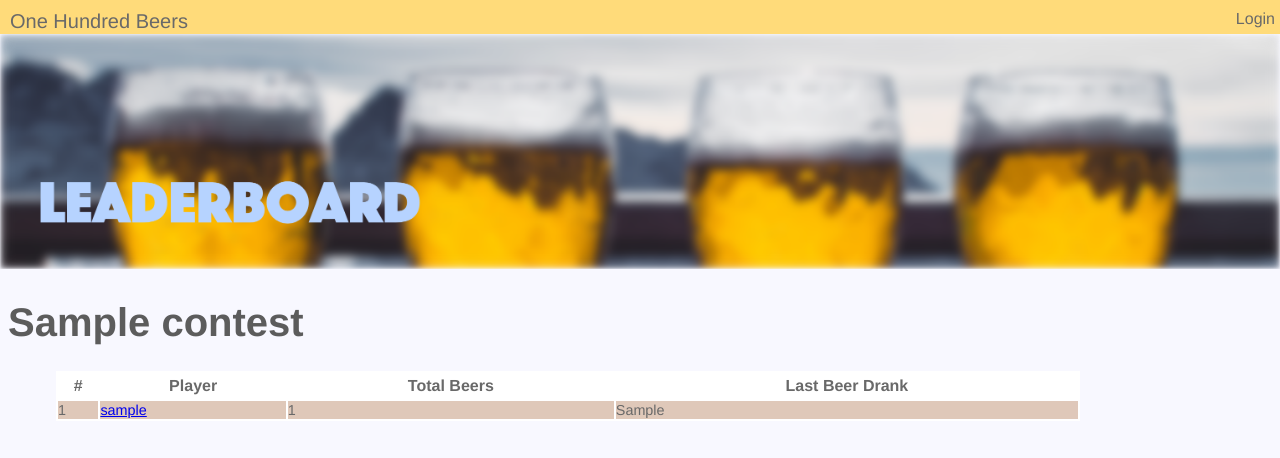
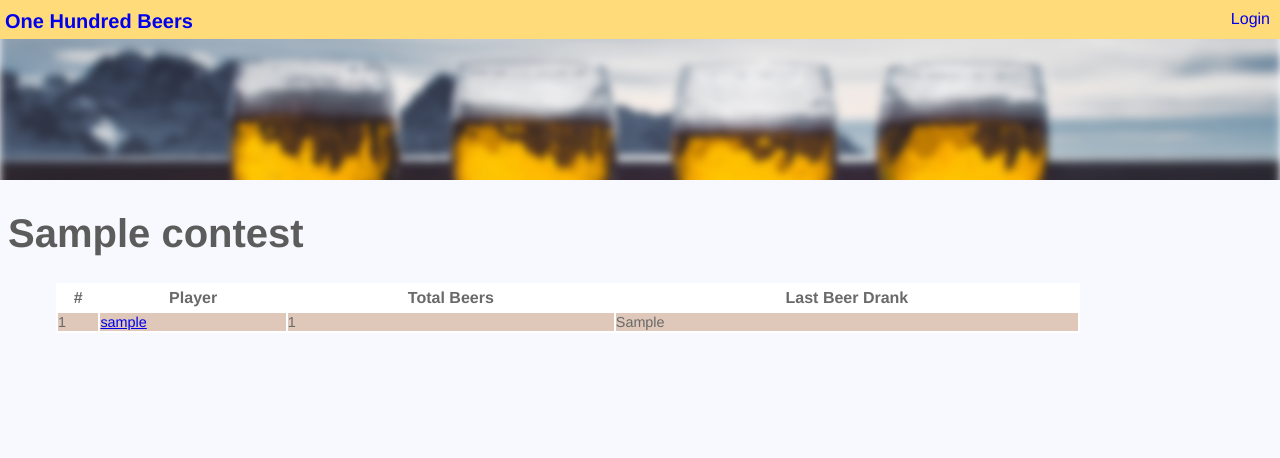
Before and after one commit to nvembar/onehundredbeers, a Django app: template beers/templates/beers/contest.html in a window 1280 px wide. Shown: the top 458 px of the page. Run offline with Django 3.2, Linux system fonts and the light colour scheme; the template is opened without the code that fills it: most values are stand-ins (such as "Sample title", 1, 10 or a date in 2020).

Commit message:
Refactoring styles

```diff
--- a/beers/static/css/beers.css
+++ b/beers/static/css/beers.css
@@ -1,18 +1,17 @@
-/* line 57, ../../../styles/sass/beers.scss */
+/* line 58, ../../../styles/sass/beers.scss */
 body {
   background-color: ghostwhite;
   color: dimgray;
   margin: 0px;
 }
 
-/* line 65, ../../../styles/sass/beers.scss */
+/* line 66, ../../../styles/sass/beers.scss */
 .top {
   background-color: #FFDB7A;
   height: 24px;
   vertical-align: text-top;
   padding-top: 0.625em;
-  padding-left: 0.3125em;
-  margin-right: 0.3125em;
+  padding-bottom: 0.3125em;
   width: 100%;
   margin: 0em;
   display: flex;
@@ -29,8 +28,14 @@ body {
   margin-left: 0.25em;
   margin-bottom: 0.625em;
 }
+/* line 86, ../../../styles/sass/beers.scss */
+.header-title-box a:link, .header-title-box a:visited, .header-title-box a:active, .header-title-box a:hover {
+  font-weight: bold;
+  text-decoration: none;
+  text-decoration-color: dimgray;
+}
 
-/* line 88, ../../../styles/sass/beers.scss */
+/* line 93, ../../../styles/sass/beers.scss */
 .header-login-box {
   font-family: Helvetica, sans-serif;
   font-size: 1rem;
@@ -41,65 +46,70 @@ body {
   border-left-color: #EFD181;
   padding-right: 0.625em;
 }
+/* line 102, ../../../styles/sass/beers.scss */
+.header-login-box a:link, .header-login-box a:visited, .header-login-box a:active, .header-login-box a:hover {
+  text-decoration: none;
+  text-decoration-color: dimgray;
+}
 
-/* line 99, ../../../styles/sass/beers.scss */
+/* line 108, ../../../styles/sass/beers.scss */
 #topimage {
   width: 100%;
 }
 
-/* line 103, ../../../styles/sass/beers.scss */
+/* line 112, ../../../styles/sass/beers.scss */
 .content {
   font-family: Helvetica, sans-serif;
   margin-left: 0.5em;
   width: 100%;
 }
-/* line 108, ../../../styles/sass/beers.scss */
+/* line 117, ../../../styles/sass/beers.scss */
 .content h1 {
   font-size: 2.5rem;
   color: #5c5c5c;
 }
-/* line 114, ../../../styles/sass/beers.scss */
+/* line 123, ../../../styles/sass/beers.scss */
 .content h2 {
   font-size: 2rem;
   color: #767676;
 }
 
-/* line 122, ../../../styles/sass/beers.scss */
+/* line 131, ../../../styles/sass/beers.scss */
 #pstmt {
   font-size: 0.5em;
 }
 
-/* line 127, ../../../styles/sass/beers.scss */
+/* line 136, ../../../styles/sass/beers.scss */
 .core-table table, .player-beers table, .contest-summary-list table, .contest-leaderboard table {
   background-color: white;
   width: 100%;
 }
-/* line 130, ../../../styles/sass/beers.scss */
+/* line 139, ../../../styles/sass/beers.scss */
 .core-table table th, .player-beers table th, .contest-summary-list table th, .contest-leaderboard table th {
   height: 1.5em;
   font-size: 1rem;
   background-color: white;
 }
-/* line 135, ../../../styles/sass/beers.scss */
+/* line 144, ../../../styles/sass/beers.scss */
 .core-table table tr, .player-beers table tr, .contest-summary-list table tr, .contest-leaderboard table tr {
   height: 1.25em;
   font-size: 0.9rem;
 }
-/* line 139, ../../../styles/sass/beers.scss */
+/* line 148, ../../../styles/sass/beers.scss */
 .core-table table td, .player-beers table td, .contest-summary-list table td, .contest-leaderboard table td {
   background-color: #dfc8b9;
   padding: 0;
   margin: 0;
 }
 
-/* line 147, ../../../styles/sass/beers.scss */
+/* line 156, ../../../styles/sass/beers.scss */
 .player-beers {
   width: 80%;
   margin-left: 3em;
   margin-top: 0.5em;
 }
 
-/* line 154, ../../../styles/sass/beers.scss */
+/* line 163, ../../../styles/sass/beers.scss */
 .contest-summary-list {
   float: right;
   vertical-align: text-top;
@@ -108,14 +118,14 @@ body {
   margin: 0.25em;
 }
 
-/* line 163, ../../../styles/sass/beers.scss */
+/* line 172, ../../../styles/sass/beers.scss */
 .contest-leaderboard {
   width: 80%;
   margin-left: 3em;
   margin-top: 0.5em;
 }
 
-/* line 170, ../../../styles/sass/beers.scss */
+/* line 179, ../../../styles/sass/beers.scss */
 .three-column-box {
   display: flex;
   width: 100%;
@@ -125,7 +135,7 @@ body {
   margin-top: 2em;
 }
 
-/* line 179, ../../../styles/sass/beers.scss */
+/* line 188, ../../../styles/sass/beers.scss */
 .column-box {
   width: 25%;
   margin-left: 0.5em;
@@ -133,7 +143,7 @@ body {
   text-align: center;
 }
 
-/* line 186, ../../../styles/sass/beers.scss */
+/* line 195, ../../../styles/sass/beers.scss */
 img.column-icon {
   display: block;
   width: 50%;
@@ -142,7 +152,7 @@ img.column-icon {
   margin-right: auto;
 }
 
-/* line 194, ../../../styles/sass/beers.scss */
+/* line 203, ../../../styles/sass/beers.scss */
 .login-box {
   width: 34.125em;
   display: block;
@@ -150,7 +160,7 @@ img.column-icon {
   margin-right: auto;
 }
 
-/* line 203, ../../../styles/sass/beers.scss */
+/* line 212, ../../../styles/sass/beers.scss */
 .login-form {
   display: flex;
   flex-direction: column;
@@ -163,13 +173,13 @@ img.column-icon {
   padding: 1em;
 }
 
-/* line 215, ../../../styles/sass/beers.scss */
+/* line 224, ../../../styles/sass/beers.scss */
 .login-field {
   width: 30em;
   float: left;
   padding-bottom: 0.75em;
 }
-/* line 219, ../../../styles/sass/beers.scss */
+/* line 228, ../../../styles/sass/beers.scss */
 .login-field input {
   font-size: 1.25em;
   width: 23.8em;
@@ -178,18 +188,18 @@ img.column-icon {
   height: 1.5em;
 }
 
-/* line 228, ../../../styles/sass/beers.scss */
+/* line 237, ../../../styles/sass/beers.scss */
 .login-button-row {
   width: 100%;
   padding-bottom: 0.75em;
 }
-/* line 232, ../../../styles/sass/beers.scss */
+/* line 241, ../../../styles/sass/beers.scss */
 .login-button-row input[type=submit] {
   font-size: 1.25em;
   float: right;
 }
 
-/* line 238, ../../../styles/sass/beers.scss */
+/* line 247, ../../../styles/sass/beers.scss */
 .login-label {
   font-size: 1em;
   height: 1em;
--- a/beers/templates/base/base.html
+++ b/beers/templates/base/base.html
@@ -7,11 +7,13 @@
 	</head>
 	<body>
 		<div class="top">
-			<div class="header-title-box">One Hundred Beers</div>
-			<div class="header-login-box">Login</div>
+			<div class="header-title-box"><a href="{% url 'index' %}">One Hundred Beers</a></div>
+			<div class="header-login-box"><a href="{% url 'login' %}">Login</a></div>
 		</div>
 		<div class="top-image">
-			<img src="{% static "images/snow-restaurant-mountains-sky-short.png" %}" alt="Beers in a Row" id="topimage"/>
+			{% block banner_image %}
+			<img src="{% static "images/snow-restaurant-mountains-sky-blurred-short.png" %}" alt="Beers in a Row" id="topimage"/>
+			{% endblock %}
 		</div>
 		<div class="content">
 			{% block content %}
--- a/beers/templates/beers/contest.html
+++ b/beers/templates/beers/contest.html
@@ -1,22 +1,8 @@
+{% extends "base/base.html" %}
 {% load staticfiles %}
-<!DOCTYPE html>
-<html>
-	<head>
-		<link rel="stylesheet" href="{% static "css/beers.css" %}"/>
-		<title>{{ contest.name }}</title>
-	</head>
-	<body>
-		<div class="top">
-			<div class="header-title-box">One Hundred Beers</div>
-			<div class="header-login-box">Login</div>
-		</div>
-		<div class="top-image">
-			<img src="{% static "images/snow-restaurant-mountains-sky-short.png" %}" alt="Beers in a Row" id="topimage"/>
-		</div>
+{% block title %}{{ contest.name }}{% endblock %}
 
-
-		<div class="content">
-
+{% block content %}
 	<h1>{{ contest.name }}</h1>
 
 	<div class="contest-leaderboard">
@@ -66,7 +52,4 @@
 			{% endfor %}
 		</table>
 	</div>
-
-		</div>
-	</body>
-</html>
+{% endblock %}
--- a/beers/templates/beers/index.html
+++ b/beers/templates/beers/index.html
@@ -1,4 +1,4 @@
-{% extends "base/base.html" %}
+{% extends "base/base-large-banner.html" %}
 
 {% block title %}
 	One Hundred Beers - Homepage
--- a/styles/sass/beers.scss
+++ b/styles/sass/beers.scss
@@ -53,10 +53,11 @@ $rgba-secondary-2-4: rgba(255,174,122,1);
 $font-list: Helvetica, sans-serif;
 $header-height: 24px;
 $default-font-size: 16px;
+$default-font-color: dimgray;
 
 body {
   background-color: ghostwhite;
-  color: dimgray;
+  color: $default-font-color;
   margin: 0px;
 }
 
@@ -67,8 +68,7 @@ $top-padding-horizontal:  5px / $default-font-size * 1em;
   height: $header-height;
   vertical-align: text-top;
   padding-top: 10px / $default-font-size * 1em;
-  padding-left: $top-padding-horizontal;
-  margin-right: $top-padding-horizontal;
+  padding-bottom: 5px / $default-font-size * 1em;
   width: 100%;
   margin: 0em;
   display: flex;
@@ -83,6 +83,11 @@ $top-padding-horizontal:  5px / $default-font-size * 1em;
   float: left;
   margin-left: 4px / $default-font-size * 1em;
   margin-bottom: 10px / $default-font-size * 1em;
+  a:link, a:visited, a:active, a:hover {
+    font-weight: bold;
+    text-decoration: none;
+    text-decoration-color: $default-font-color;
+  }
 }
 
 .header-login-box {
@@ -94,6 +99,10 @@ $top-padding-horizontal:  5px / $default-font-size * 1em;
   border-left-width: 1px;
   border-left-color: $color-secondary-1-0;
   padding-right: 2 * $top-padding-horizontal;
+  a:link, a:visited, a:active, a:hover {
+    text-decoration: none;
+    text-decoration-color: $default-font-color;
+  }
 }
 
 #topimage {
```
Also changed, not shown: beers/templates/base/base-large-banner.html (+5 -21 lines), beers/templates/beers/contest-player.html (+3 -20 lines), beers/static/images/snow-restaurant-mountains-sky-blurred-short.png (added). Lines whose indentation alone changed are shown as unchanged.
